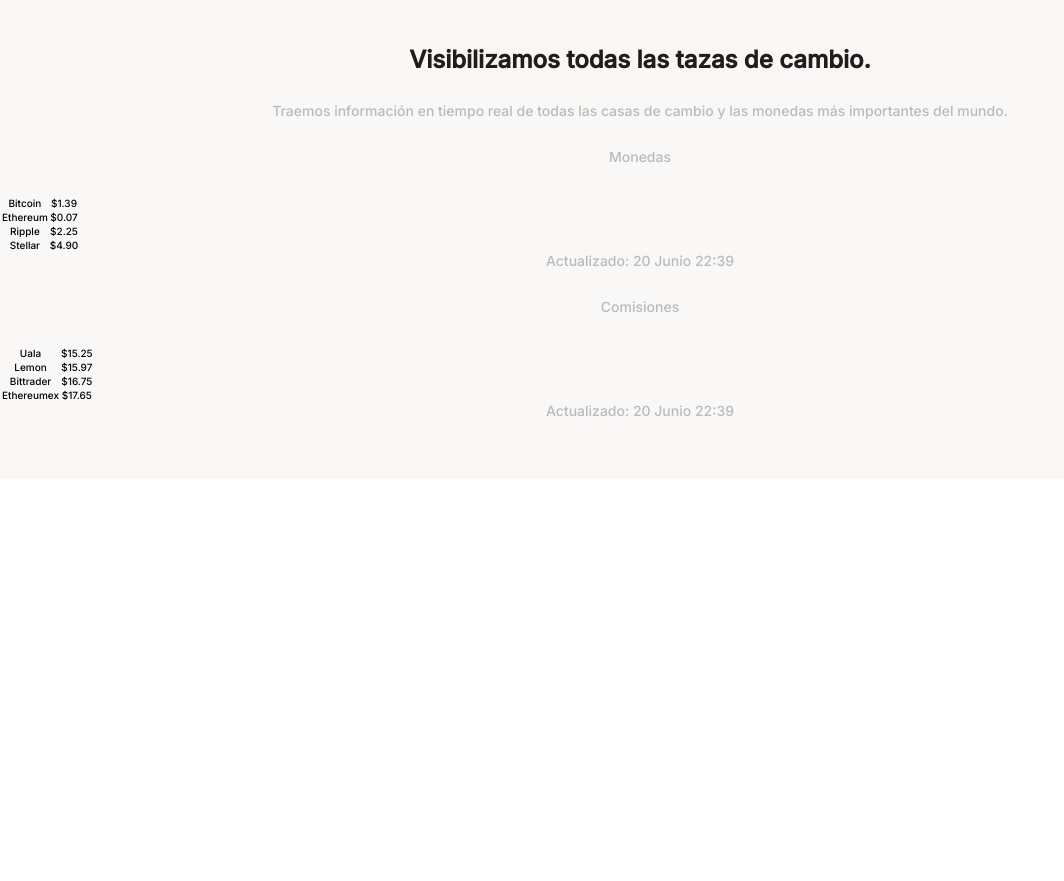
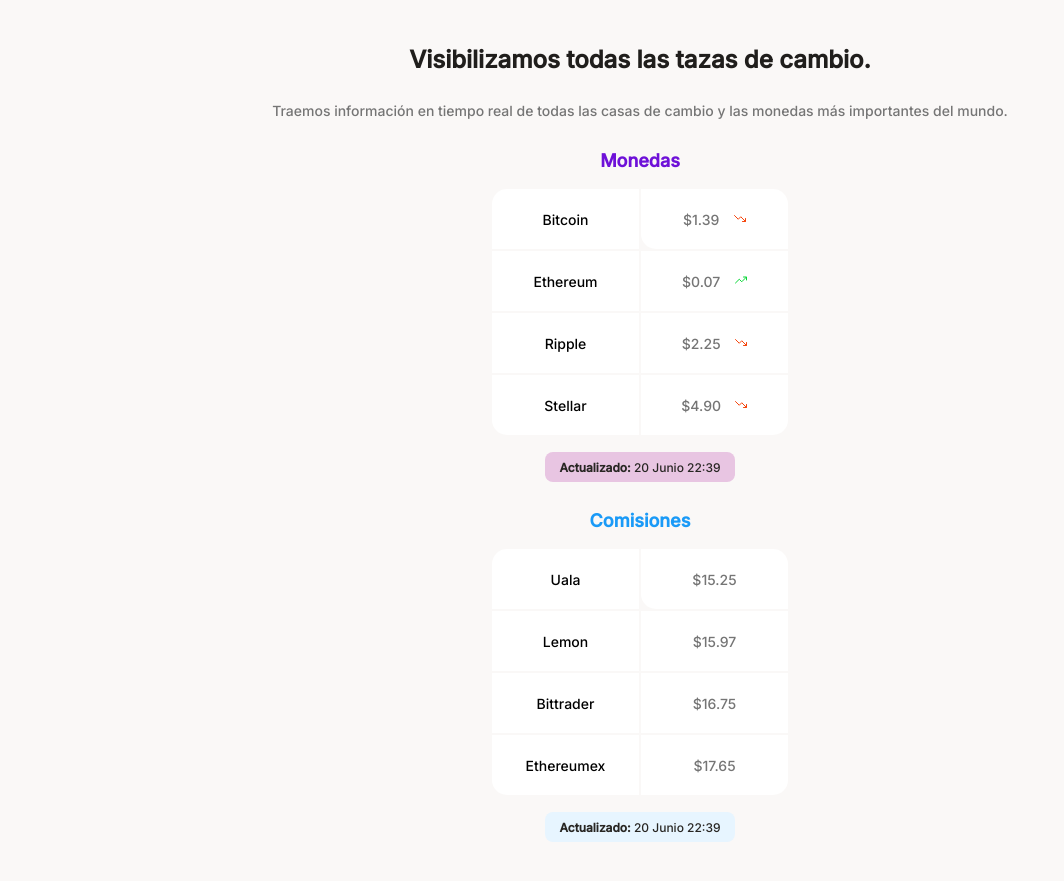
Before and after one commit to ginettec93/cherry-bit, a website: page src/index.html in a window 1280 px wide. Shown: the part 795-1676 px from the top of the page, without its empty margins (0-1064 px from the left). Before the commit the page ends 1274 px from the top, so only its background shows below. Drawn offline with Linux system fonts and the light colour scheme.

Commit message:
se han modificado las tablas de valores y comisiones y se han aplicado estilos a las mismas

```diff
--- a/src/index.html
+++ b/src/index.html
@@ -35,34 +35,34 @@
             <section class="main_table_container">
                 <div  class="main_currency_table">
                     <p class="currency_table__title">Monedas</p>
-                    <div class="currency_table">
+                    <div class="currency_table_container">
                         <table>
                             <tr>
                                 <td class="table_top_left">Bitcoin</td>
-                                <td class="table_top_right table_right">$1.39</td>
+                                <td class="table_top_right table_right">$1.39 <span class="background_image_1"></span></td>
                             </tr>
                             <tr>
                                 <td>Ethereum</td>
-                                <td class="table_right">$0.07</td>
+                                <td class="table_right">$0.07 <span class="background_image_2"></span></td>
                             </tr>
                             <tr>
                                 <td>Ripple</td>
-                                <td class="table_right">$2.25</td>
+                                <td class="table_right">$2.25 <span class="background_image_3"></span></td>
                             </tr>
                             <tr>
                                 <td class="table_bottom_left">Stellar</td>
-                                <td class="table_bottom_right table_right">$4.90</td>
+                                <td class="table_bottom_right table_right">$4.90 <span class="background_image_4"></span></td>
                             </tr>
                         </table>
                     </div>
-                    <div class="currency_date">
-                        <p>Actualizado: 20 Junio 22:39</p>
+                    <div class="currency_table_date">
+                        <p><strong>Actualizado:</strong> 20 Junio 22:39</p>
                     </div>
                 </div>
 
-                <div  class="main_currency_table">
-                    <p class="currency_table__title">Comisiones</p>
-                    <div class="currency_table">
+                <div  class="main_commission_table">
+                    <p class="commission_table__title">Comisiones</p>
+                    <div class="commission_table_container">
                         <table>
                             <tr>
                                 <td class="table_top_left">Uala</td>
@@ -82,13 +82,40 @@
                             </tr>
                         </table>
                     </div>
-                    <div class="currency_date">
-                        <p>Actualizado: 20 Junio 22:39</p>
+                    <div class="commission_table_date">
+                        <p><strong>Actualizado:</strong> 20 Junio 22:39</p>
                     </div>
                 </div>
             </section>
         </section>
-        <section></section>
+        <section class="main_product_detail">
+            <span></span>
+            <div>
+                <h2></h2>
+                <p></p>
+            </div>
+            <section>
+                <article>
+                    <span></span>
+                    <p></p>
+                </article>
+
+                <article>
+                    <span></span>
+                    <p></p>
+                </article>
+
+                <article>
+                    <span></span>
+                    <p></p>
+                </article>
+
+                <article>
+                    <span></span>
+                    <p></p>
+                </article>
+            </section>
+        </section>
         <section></section>
         <section></section>
     </main>
--- a/src/styles.css
+++ b/src/styles.css
@@ -1,6 +1,6 @@
 :root {
     --bitcoin-pink: #6e11d8;
-    --soft-pink: lightpink;
+    --soft-pink: #E8C5E2;
     --secondary-blue: #1a9af7;
     --soft-blue: #e7f5ff;
     --warm-black: #282623;
@@ -129,5 +129,173 @@
     font-size: 1.4rem;
     font-weight: 500;
     line-height: 1.6rem;
-    color: var(--grey);
+    color: #757575;
 }
+.main_currency_table {
+    width: 70%;
+    min-width: 235px;
+    max-width: 500px;
+    height: 360px;
+    margin: 0 auto;
+    font-family: "Inter" sans-serif;
+}
+.main_currency_table .currency_table__title {
+    margin-bottom: 15px;
+    font-size: 1.8rem;
+    font-weight: bold;
+    line-height: 2.3rem;
+    color: var(--bitcoin-pink);
+}
+.currency_table_container {
+    width: 90%;
+    min-width: 230px;
+    max-width: 300px;
+    height: 250px;
+    margin: 0 auto;
+}
+.currency_table_container table {
+    width: 100%;
+    height: 100%;
+}
+.currency_table_container td {
+    width: 50%;
+    font-size: 1.4rem;
+    font-weight: 500;
+    line-height: 1.9rem;
+    background-color: var(--just-white);
+}
+.background_image_1 {
+    display: inline-block;
+    width: 13px;
+    height: 13px;
+    margin-left: 10px;
+    background-image: url('./assets/trending-down.svg');
+    background-position: center;
+    background-repeat: no-repeat;
+}
+.background_image_2 {
+    display: inline-block;
+    width: 13px;
+    height: 13px;
+    margin-left: 10px;
+    background-image: url('./assets/trending-up.svg');
+    background-position: center;
+    background-repeat: no-repeat;
+}
+.background_image_3 {
+    display: inline-block;
+    width: 13px;
+    height: 13px;
+    margin-left: 10px;
+    background-image: url('./assets/trending-down.svg');
+    background-position: center;
+    background-repeat: no-repeat;
+}
+.background_image_4 {
+    display: inline-block;
+    width: 13px;
+    height: 13px;
+    margin-left: 10px;
+    background-image: url('./assets/trending-down.svg');
+    background-position: center;
+    background-repeat: no-repeat;
+}
+.currency_table_container .table_top_left {
+    border-radius: 15px 0 0 0;
+}
+.currency_table_container .table_top_right {
+    border-radius: 0 15px 0;
+}
+.currency_table_container .table_bottom_right {
+    border-radius: 0 0 15px 0;
+}
+.currency_table_container .table_bottom_left{
+    border-radius: 0 0 0 15px;
+}
+.currency_table_container .table_right {
+    font-size: 1.4rem;
+    font-weight: normal;
+    line-height: 1.7rem;
+    color: #757575;
+}
+.currency_table_date {
+    width: 190px;
+    height: 30px;
+    margin: 0 auto;
+    margin-top: 15px;
+    padding: 8px;
+    background-color: var(--soft-pink);
+    border-radius: 8px;
+}
+.currency_table_date p {
+    font-size: 1.2rem;
+    font-weight: 500;
+    line-height: 1.5rem;
+    color: var(--warm-black);
+}
+.main_commission_table {
+    width: 70%;
+    min-width: 235px;
+    max-width: 500px;
+    height: 360px;
+    margin: 0 auto;
+    font-family: "Inter" sans-serif;
+}
+.main_commission_table .commission_table__title {
+    margin-bottom: 15px;
+    font-size: 1.8rem;
+    font-weight: bold;
+    line-height: 2.3rem;
+    color: var(--secondary-blue);
+}
+.commission_table_container {
+    width: 90%;
+    min-width: 230px;
+    max-width: 300px;
+    height: 250px;
+    margin: 0 auto;
+}
+.commission_table_container table {
+    width: 100%;
+    height: 100%;
+}
+.commission_table_container td {
+    width: 50%;
+    font-size: 1.4rem;
+    font-weight: 500;
+    line-height: 1.9rem;
+    background-color: var(--just-white);
+}
+.commission_table_container .table_top_left {
+    border-radius: 15px 0 0 0;
+}
+.commission_table_container .table_top_right {
+    border-radius: 0 15px 0;
+}
+.commission_table_container .table_bottom_right {
+    border-radius: 0 0 15px 0;
+}
+.commission_table_container .table_bottom_left{
+    border-radius: 0 0 0 15px;
+}
+.commission_table_container .table_right {
+    font-size: 1.4rem;
+    font-weight: normal;
+    line-height: 1.7rem;
+    color: #757575;
+}
+.commission_table_date {
+    width: 190px;
+    height: 30px;
+    margin: 0 auto;
+    margin-top: 15px;
+    padding: 8px;
+    background-color: var(--soft-blue);
+    border-radius: 8px;
+}
+.commission_table_date p {
+    font-size: 1.2rem;
+    font-weight: 500;
+    line-height: 1.5rem;
+    color: var(--warm-black);
+}
```
